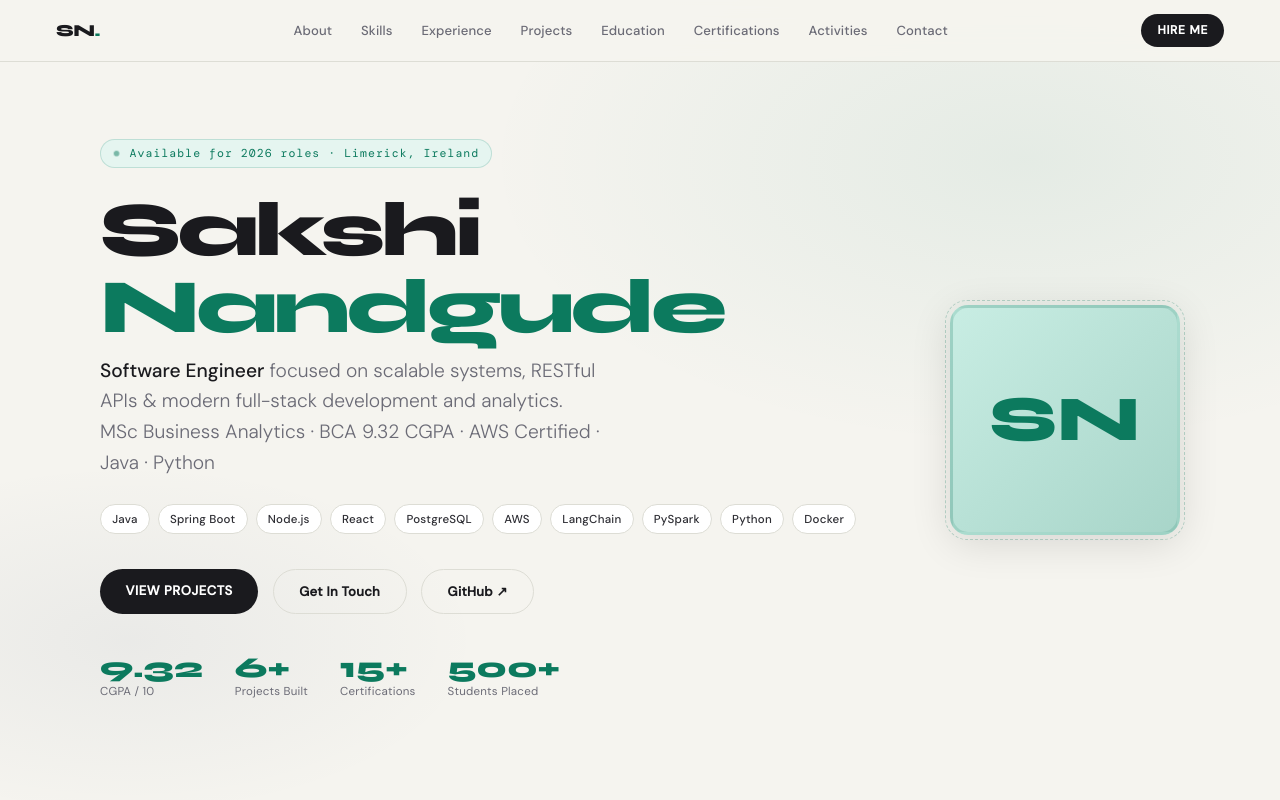
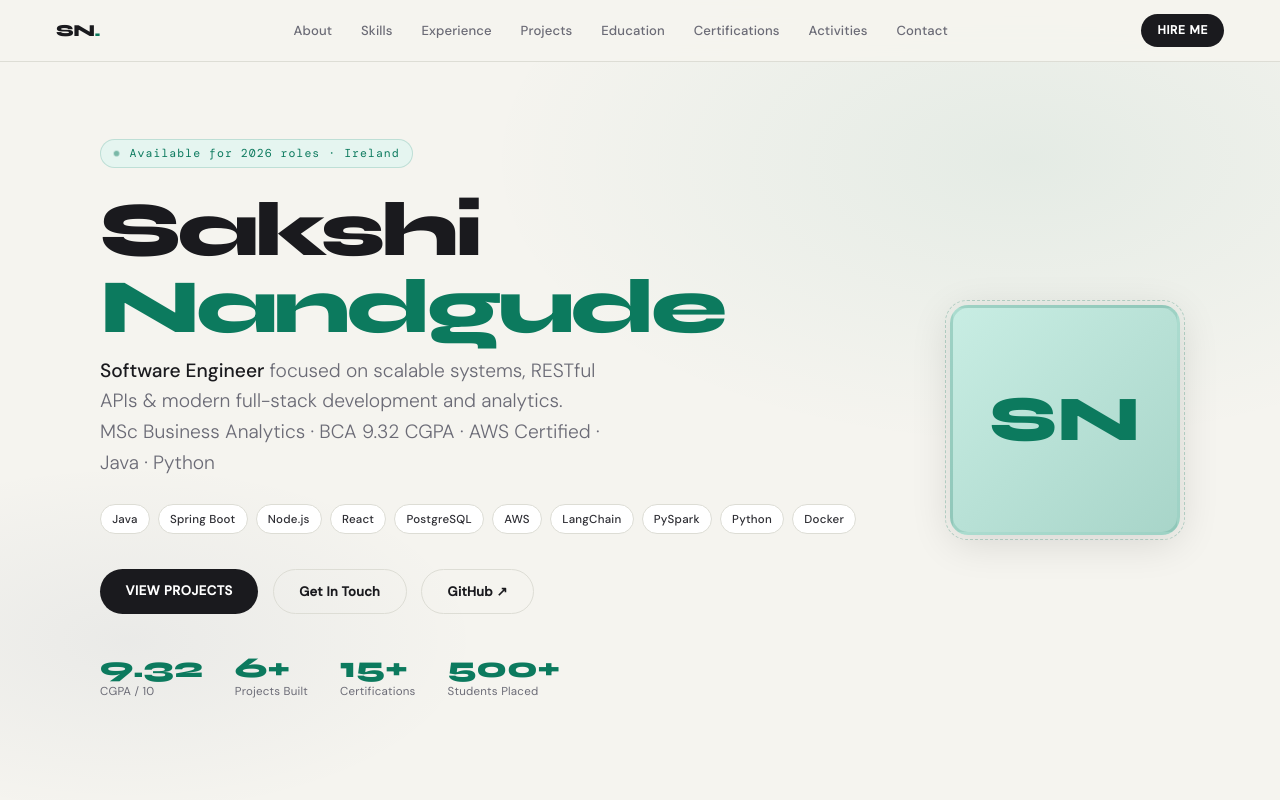
Before and after one commit to sakshi-nandgude/New_Portfolio, a React (Vite) app: page / in a window 1280 px wide. Shown: the top 800 px of the page. Built offline with nearby package versions, Linux system fonts and the light colour scheme; a web font is replaced by a local one.

Commit message:
Update location text in App component

```diff
--- a/src/App.jsx
+++ b/src/App.jsx
@@ -482,7 +482,7 @@ function Hero() {
         <div>
           <div className="hero-eyebrow">
             <span className="hero-dot"/>
-            Available for 2026 roles · Limerick, Ireland
+            Available for 2026 roles · Ireland
           </div>
           <h1 className="hero-name">Sakshi<br/><span>Nandgude</span></h1>
           <p className="hero-role">
```
